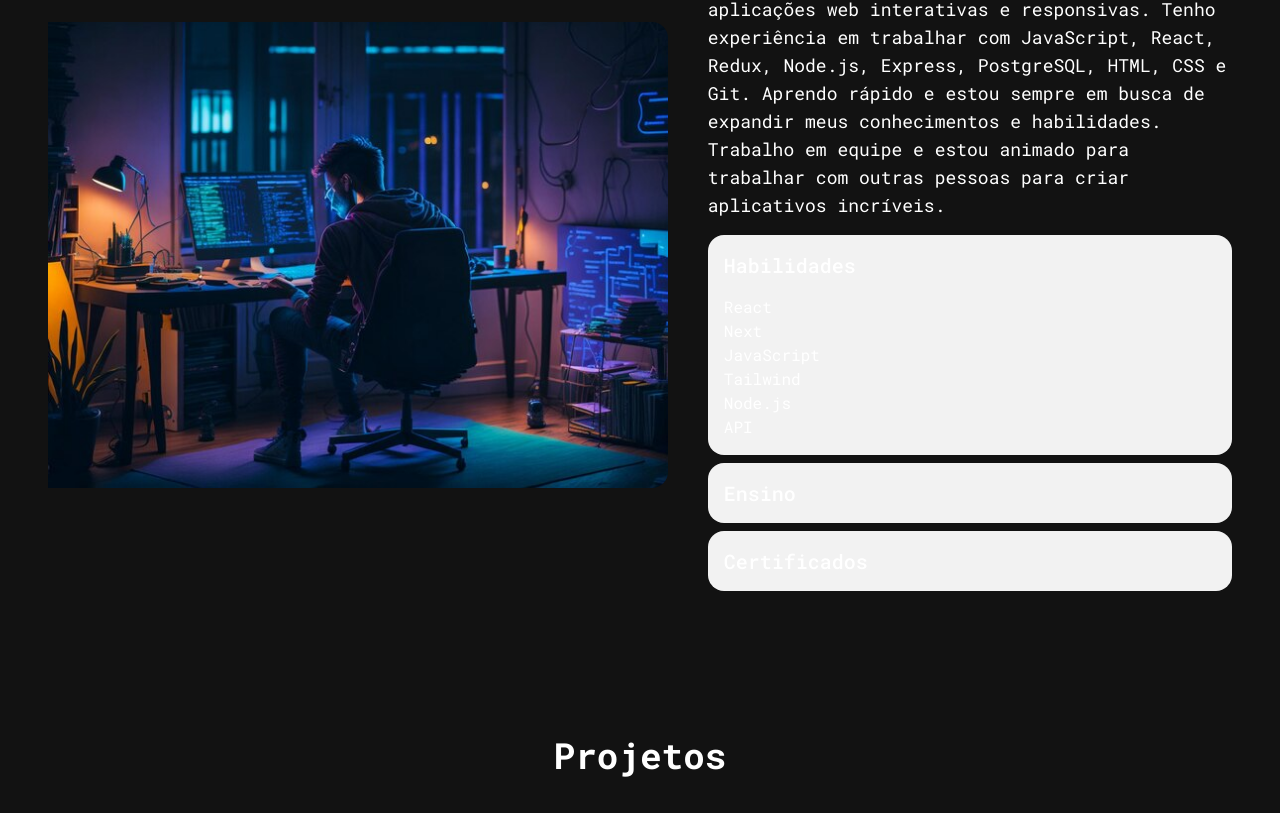
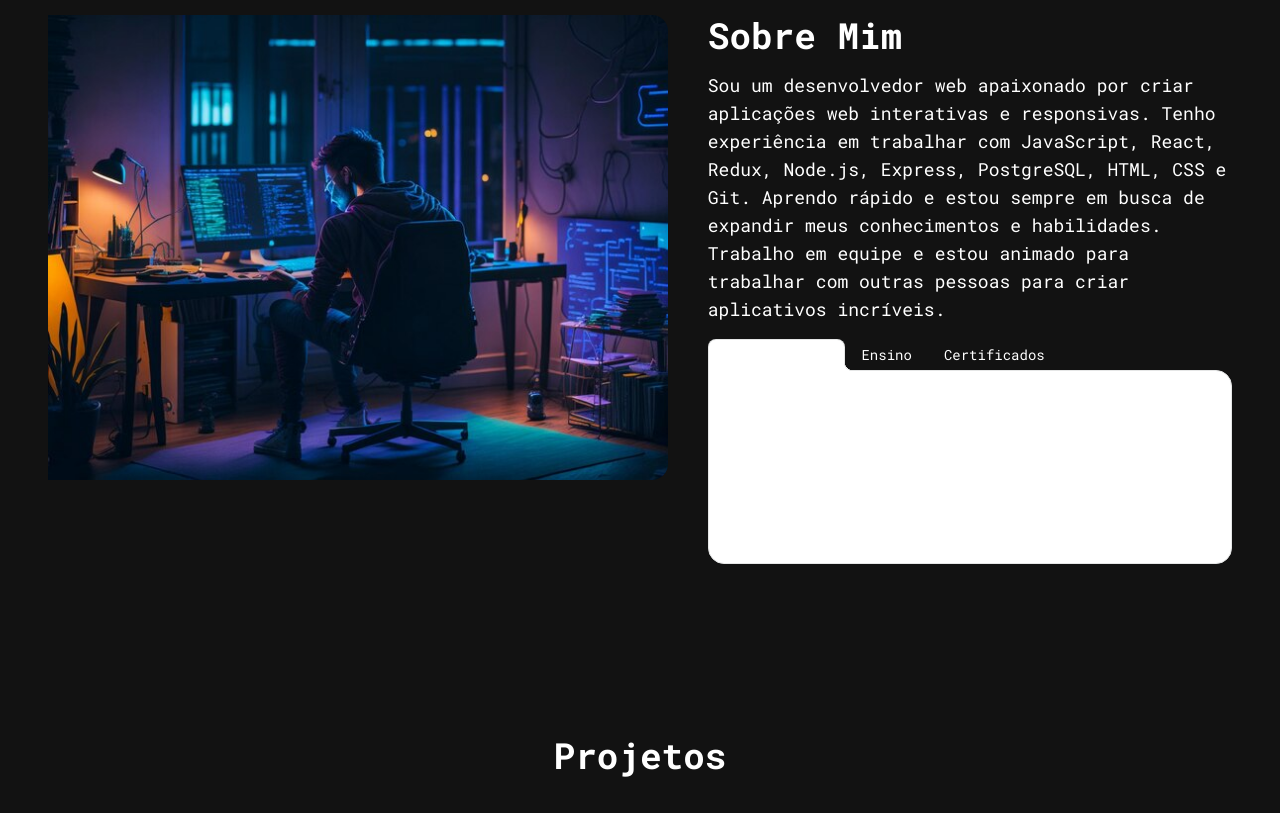
Before and after one commit to HigorSR/Portfolio, a Next.js app: page / in a window 1280 px wide. Shown: the part 945-1758 px from the top of the page. Built offline with nearby package versions, Linux system fonts and the light colour scheme.

Commit message:
Update AboutSection.jsx
New skills container

```diff
--- a/src/app/components/AboutSection.jsx
+++ b/src/app/components/AboutSection.jsx
@@ -37,7 +37,10 @@ const sobreItems = [
 
 const AboutSection = () => {
   return (
-    <div id="Sobre" className="flex flex-col sm:items-center lg:flex-row md:justify-between gap-10 my-20 lg:h-screen md:my-0 text-white">
+    <div
+      id="Sobre"
+      className="flex flex-col sm:items-center lg:items-start lg:flex-row md:justify-between gap-10 my-20 lg:h-screen md:my-0 text-white lg:pt-40"
+    >
       <div className="rounded-b-2xl lg:rounded-r-2xl lg:rounded-bl-none overflow-hidden md:w-[500px] lg:w-[700px]">
         <Image
           src="/images/about-image.jpg"
@@ -58,11 +61,55 @@ const AboutSection = () => {
             trabalhar com outras pessoas para criar aplicativos incríveis.
           </p>
         </div>
-        <div className="collapse bg-base-200 mb-2">
+        <div className="tabs tabs-lifted">
+          <input
+            type="radio"
+            name="my_tabs_2"
+            className="tab text-white text-base"
+            aria-label="Habilidades"
+            defaultChecked
+          />
+          <div className="tab-content bg-base-100 rounded-2xl border-base-300 p-6">
+            <ul className="list-disc list-inside">
+              <li>React</li>
+              <li>Next</li>
+              <li>JavaScript</li>
+              <li>Tailwind</li>
+              <li>Node.js</li>
+              <li>API</li>
+            </ul>
+          </div>
+
+          <input
+            type="radio"
+            name="my_tabs_2"
+            className="tab text-white"
+            aria-label="Ensino"
+          />
+          <div className="tab-content bg-base-100 p-6">
+            <ul className="list-disc list-inside">
+              <li>Superior em: Ciência da Computação - CEUB</li>
+            </ul>
+          </div>
+
+          <input
+            type="radio"
+            name="my_tabs_2"
+            className="tab text-white"
+            aria-label="Certificados"
+          />
+          <div className="tab-content bg-base-100 p-6">
+            <ul className="list-disc list-inside">
+              <li>Em breve...</li>
+            </ul>
+          </div>
+        </div>
+
+        {/* <div className="collapse collapse-arrow bg-base-200 mb-2 px-1 py-1 bg-gradient-to-br from-orange-600 to-purple-600 hover:bg-slate-800 text-white mt-3">
           <input type="radio" name="my-accordion-1" defaultChecked />
           <div className="collapse-title text-xl font-medium">Habilidades</div>
           <div className="collapse-content">
-            <ul>
+            <ul className="list-disc list-inside">
               <li>React</li>
               <li>Next</li>
               <li>JavaScript</li>
@@ -72,24 +119,24 @@ const AboutSection = () => {
             </ul>
           </div>
         </div>
-        <div className="collapse bg-base-200 mb-2">
+        <div className="collapse collapse-arrow bg-base-200 mb-2 px-1 py-1 bg-gradient-to-br from-orange-600 to-purple-600 hover:bg-slate-800 text-white mt-3">
           <input type="radio" name="my-accordion-1" />
           <div className="collapse-title text-xl font-medium">Ensino</div>
           <div className="collapse-content">
-            <ul>
+            <ul className="list-disc list-inside">
               <li>Superior em: Ciência da Computação - CEUB</li>
             </ul>
           </div>
         </div>
-        <div className="collapse bg-base-200 mb-2">
+        <div className="collapse collapse-arrow bg-base-200 mb-2 px-1 py-1 bg-gradient-to-br from-orange-600 to-purple-600 hover:bg-slate-800 text-white mt-3">
           <input type="radio" name="my-accordion-1" />
           <div className="collapse-title text-xl font-medium">Certificados</div>
           <div className="collapse-content">
-            <ul>
+            <ul className="list-disc list-inside">
               <li>Em breve...</li>
             </ul>
           </div>
-        </div>
+        </div> */}
       </div>
     </div>
   );
```
